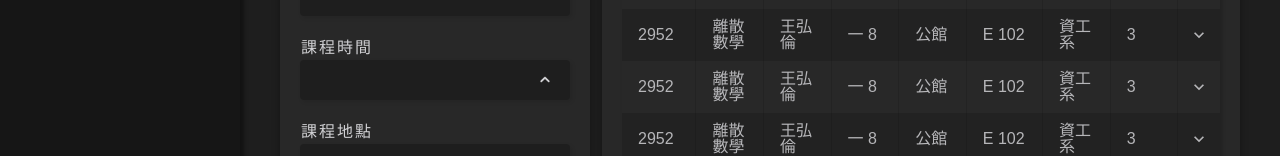
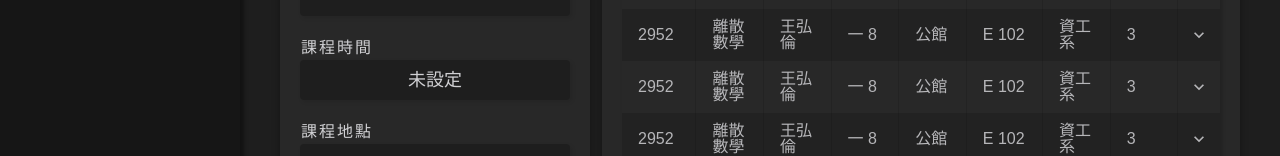
Before and after one commit to aisu-programming/NTNU-Course-Queuing-Website-FrontEnd, a React (Create React App) app: page /search in a window 1280 px wide. Shown: the part 428-584 px from the top of the page. Built offline with nearby package versions, Linux system fonts and the light colour scheme.

Commit message:
fix: adjust dropdown components

```diff
--- a/src/components/Dropdown/Dropdown.jsx
+++ b/src/components/Dropdown/Dropdown.jsx
@@ -48,10 +48,8 @@ export const Dropdown = (props) => {
   const closeRef = useRef();
   useEffect(() => {
     a.current = a.current + 1;
-    console.log(a);
   });
   const openModal = () => {
-    console.log('click');
     if (isShow) return;
     setIsShow(!isShow);
   };
--- a/src/components/Dropdown/DropdownV2.jsx
+++ b/src/components/Dropdown/DropdownV2.jsx
@@ -4,34 +4,17 @@ import Select, { components } from 'react-select';
 import SimpleBarReact from 'simplebar-react';
 import 'simplebar/dist/simplebar.min.css';
 
-export const DropdownV2 = (props) => {
+export const DropdownV2 = ({name, options, handleValue, ...props}) => {
   const [open, setOpen] = useState(false);
   const [selected, setSelected] = useState('');
-
   const handleOpen = () => {
     if (!open) setOpen(!open);
   }
   const handleSelect = (selected) => {
     setSelected(selected);
+    handleValue(selected, name);
     if (open) setOpen(!open);
   }
-  const options = [
-    { value: 'ruby', label: 'Ruby' },
-    {
-      value: 'yoshiko',
-      label: 'Yohane',
-    },
-    {
-      value: 'hanamaru',
-      label: 'Hanamaru',
-    },
-    { value: 'chika', label: 'Chika' },
-    { value: 'you', label: 'You' },
-    { value: 'riko', label: 'Riko' },
-    { value: 'dia', label: 'Dia' },
-    { value: 'kanan', label: 'Kanan' },
-    { value: 'mari', label: 'Mari' },
-  ];
   const Menu = (props) => {
     return (
       <components.Menu {...props}>
@@ -91,7 +74,7 @@ export const DropdownV2 = (props) => {
     singleValue: (provided) => {
       return {
         ...provided,
-        color: `${colors.gray100}`,
+        color: `${colors.white}`,
       };
     },
     dropdownIndicator: (provided, state) => {
@@ -132,6 +115,7 @@ export const DropdownV2 = (props) => {
         borderRadius: '4px',
         marginTop: '4px',
         height: open ? "200px" : "0px",
+        boxShadow: 'none',
         // overflow: "hidden",
         // transition: ".3s ease-in-out",
         // transform: open ? 'scaleY(1)' : 'scaleY(0)',
--- a/src/pages/Search.jsx
+++ b/src/pages/Search.jsx
@@ -1,8 +1,17 @@
-import React from 'react';
+import React, { useState, useEffect } from 'react';
 import styled from 'styled-components';
-import { colors } from '../styles';
+import { colors } from 'styles';
 import { DropdownV2 } from 'components/Dropdown';
 import { Test } from 'components';
+import { CustomModal } from 'components/Modal';
+import {
+  MdOutlineCheckBoxOutlineBlank,
+  MdOutlineCheckBox,
+} from 'react-icons/md';
+import { TimeSelector } from 'components/TimeSelector';
+import { format } from 'date-fns';
+import zh_tw from 'date-fns/locale/zh_tw';
+import { department, place } from 'data';
 
 const SearchContainer = styled.section`
   width: 100%;
@@ -65,7 +74,24 @@ const SearchTitle = styled.h4`
   color: ${colors.gray100};
   margin-bottom: 4px;
 `;
-
+const InputBox = styled.div`
+  width: 100%;
+  max-height: 40px;
+  padding: 10px 18px;
+  font-size: 18px;
+  font-weight: 500;
+  color: ${(props) =>
+    props.hasSchedule ? colors.gray500 : `#d0d0d3`};
+  text-align: center;
+  border-radius: 4px;
+  background: ${(props) =>
+    props.hasSchedule ? colors.primary : colors.gray500};
+  border: none;
+  outline: none;
+  box-shadow: 2px 2px 4px rgba(0, 0, 0, 0.1);
+  border: 1px solid rgba(0, 0, 0, 0);
+  cursor: pointer;
+`;
 const Input = styled.input`
   width: 100%;
   max-height: 40px;
@@ -83,7 +109,6 @@ const Input = styled.input`
     border: 1px solid ${colors.primary500};
   }
 `;
-
 const BoxTitle = styled.h3`
   // padding: 16px 16px 0px;
   color: ${colors.gray000};
@@ -91,7 +116,6 @@ const BoxTitle = styled.h3`
   font-size: 24px;
   margin-bottom: 12px;
 `;
-
 const Button = styled.div`
   background: linear-gradient(45deg, #f6d365 0%, #fda085 100%);
   width: 100%;
@@ -113,7 +137,105 @@ const Button = styled.div`
   }
 `;
 
+const ModalDesc = styled.div``;
+const ModalTitle = styled.h4`
+  // font-size: 16px;
+  color: ${colors.gray100};
+  margin-bottom: 16px;
+`;
+
+const CheckButton = styled.div`
+  width: fit-content;
+  display: flex;
+  align-items: center;
+  color: ${colors.white};
+  cursor: pointer;
+  margin-bottom: 16px;
+`;
+const Icon = styled.div`
+  position: relative;
+  bottom: 1px;
+  width: 24px;
+  height: 24px;
+  display: flex;
+  align-items: center;
+  justify-content: center;
+  margin-left: 8px;
+
+  svg {
+    width: 20px;
+    height: 20px;
+  }
+`;
+const CellWrapper = styled(CheckButton)`
+  color: ${colors.gray100};
+  font-size: 16px;
+  margin-top: 16px;
+  cursor: default;
+`;
+const CellBox = styled.div`
+  width: 48px;
+  height: 32px;
+  background: ${(props) =>
+    props.otherSchedule ? colors.primary : colors.gray500};
+  margin-left: 12px;
+  cursor: pointer;
+  &:hover {
+    background: ${(props) => {
+      // if (props.otherSchedule) return colors.gray500;
+      return colors.primary + colors.opacity40;
+    }}
+`;
+
 export const Search = (props) => {
+  const [filter, setFilter] = useState();
+  const [schedule, setSchedule] = useState([]);
+  const [otherSchedule, setOtherSchedule] = useState(false);
+  const [isPrecise, setIsPrecise] = useState(false);
+  const [isOpen, setIsOpen] = useState(false);
+
+  console.log(filter);
+  // 判斷有無的布林區
+  const hasSchedule = !!schedule.length || otherSchedule;
+
+  // 整理系所/學程的選項
+  const departmentOptions = department.map((item) => {
+    return { value: item.code, label: item.text };
+  });
+
+  // 處理事件區
+  const handleFilter = (e, ...props) => {
+    const name = props;
+    if (!!e.target) {
+      setFilter((prev) => ({
+        ...prev,
+        [e.target.name]: e.target.value,
+      }));
+    } else {
+      setFilter((prev) => ({
+        ...prev,
+        [name]: e.value,
+      }));
+    }
+  };
+  const handleIsOpen = () => {
+    setIsOpen(!isOpen);
+  };
+  const handlePrecise = () => {
+    setIsPrecise(!isPrecise);
+    handleFilter({ value: isPrecise }, 'precise');
+  };
+  const handleOtherSchedule = () => {
+    setOtherSchedule(!otherSchedule);
+  };
+
+  useEffect(() => {
+    const formatSchedule = schedule.map((item) => {
+      return format(item, 'd H', { locale: zh_tw });
+    });
+    handleFilter({ value: formatSchedule }, 'time');
+  },[schedule]);
+
   return (
     <SearchContainer>
       <Title>查詢課程</Title>
@@ -121,27 +243,71 @@ export const Search = (props) => {
         <LeftWrapper>
           <SearchBox>
             <SearchTitle>開課序號</SearchTitle>
-            <Input type="text" />
+            <Input name='id' type='text' onChange={handleFilter} />
           </SearchBox>
           <SearchBox>
             <SearchTitle>科目名稱</SearchTitle>
-            <Input type="text" />
+            <Input name='name' type='text' onChange={handleFilter} />
           </SearchBox>
           <SearchBox>
             <SearchTitle>課程系所 / 學程</SearchTitle>
-            <DropdownV2></DropdownV2>
+            <DropdownV2
+              name='department'
+              options={departmentOptions}
+              handleValue={handleFilter}
+            />
           </SearchBox>
           <SearchBox>
             <SearchTitle>教師名稱</SearchTitle>
-            <Input type="text" />
+            <Input
+              name='teacher'
+              type='text'
+              onChange={handleFilter}
+            />
           </SearchBox>
           <SearchBox>
             <SearchTitle>課程時間</SearchTitle>
-            <DropdownV2></DropdownV2>
+            <InputBox
+              hasSchedule={hasSchedule}
+              onClick={handleIsOpen}
+            >
+              {hasSchedule ? `已設定` : `未設定`}
+            </InputBox>
+            <CustomModal
+              isOpen={isOpen}
+              handleIsOpen={handleIsOpen}
+              title='設定搜尋時間'
+            >
+              <ModalDesc>
+                <CheckButton onClick={handlePrecise}>
+                  精確搜尋
+                  <Icon>
+                    {isPrecise && <MdOutlineCheckBox />}
+                    {!isPrecise && <MdOutlineCheckBoxOutlineBlank />}
+                  </Icon>
+                </CheckButton>
+                <ModalTitle>設定搜尋時間</ModalTitle>
+                <TimeSelector
+                  schedule={schedule}
+                  setSchedule={setSchedule}
+                />
+                <CellWrapper>
+                  密集授課
+                  <CellBox
+                    otherSchedule={otherSchedule}
+                    onClick={handleOtherSchedule}
+                  ></CellBox>
+                </CellWrapper>
+              </ModalDesc>
+            </CustomModal>
           </SearchBox>
           <SearchBox>
             <SearchTitle>課程地點</SearchTitle>
-            <DropdownV2></DropdownV2>
+            <DropdownV2
+              name='place'
+              options={place}
+              handleValue={handleFilter}
+            />
           </SearchBox>
           <SearchBox>
             <Button>查詢</Button>
```
